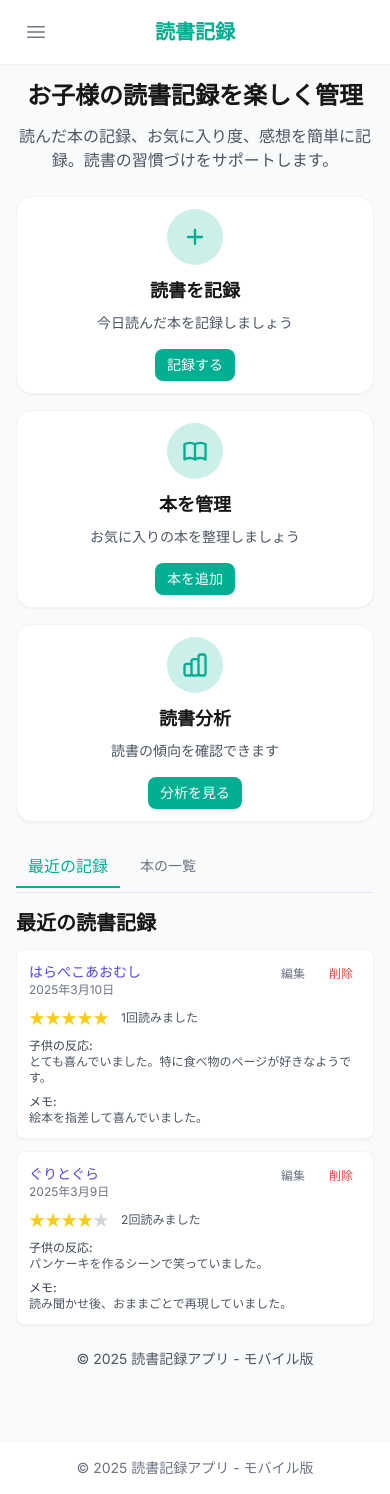
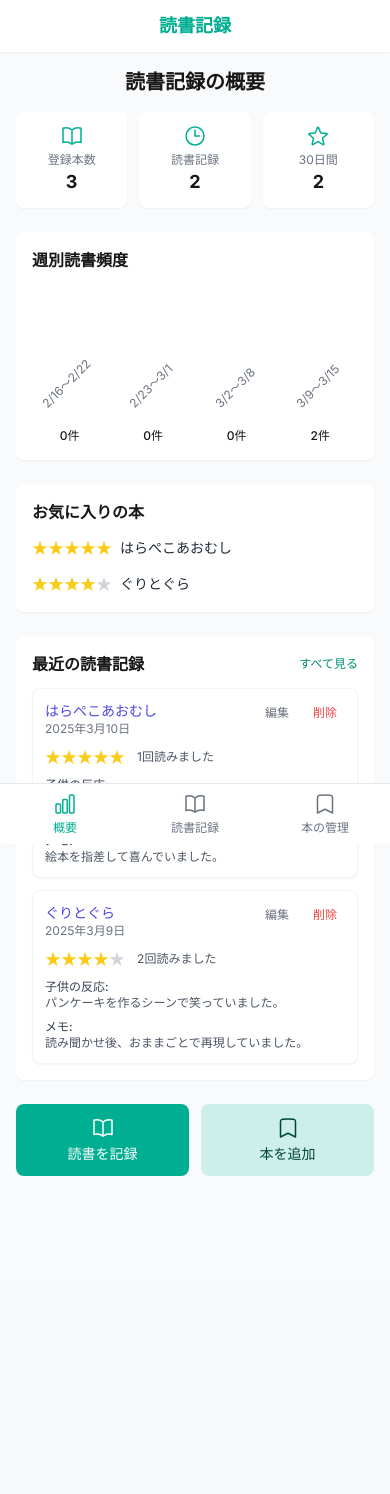
Before and after one commit to akiramotomura/reading-tracker-test, a Next.js app: page / in a window 390 px wide. After the commit the page ends 1280 px from the top, so only its background shows below. Built offline with nearby package versions, Linux system fonts and the light colour scheme.

Commit message:
Update UI: Replace Home tab with Summary, add bottom navigation for mobile

```diff
--- a/src/app/page.tsx
+++ b/src/app/page.tsx
@@ -2,14 +2,12 @@
 
 import { useState, useEffect } from 'react';
 import Link from 'next/link';
-import { useAuth } from '@/contexts/AuthContext';
+import { useReading } from '@/contexts/ReadingContext';
 import ReadingRecordList from '@/components/reading-records/ReadingRecordList';
-import BookList from '@/components/books/BookList';
+import { BookOpenIcon, ClockIcon, StarIcon, BookmarkIcon } from '@heroicons/react/24/outline';
 
-export default function Home() {
-  const { user } = useAuth();
-  const [activeTab, setActiveTab] = useState<'recent' | 'books'>('recent');
-  // 初期値として2025を設定し、クライアントサイドでのみ現在の年に更新
+export default function SummaryPage() {
+  const { books, readingRecords } = useReading();
   const [year, setYear] = useState(2025);
 
   useEffect(() => {
@@ -17,150 +15,175 @@ export default function Home() {
     setYear(new Date().getFullYear());
   }, []);
 
+  // 読書記録の統計情報を計算
+  const totalBooks = books.length;
+  const totalReadingRecords = readingRecords.length;
+
+  // 最近30日間の読書記録数
+  const thirtyDaysAgo = new Date();
+  thirtyDaysAgo.setDate(thirtyDaysAgo.getDate() - 30);
+  const recentReadingRecords = readingRecords.filter(
+    record => new Date(record.readDate) >= thirtyDaysAgo
+  );
+  const recentReadingCount = recentReadingRecords.length;
+
+  // 読書頻度（週別）
+  const weeklyReadingData: Record<string, number> = {};
+  const now = new Date();
+
+  // 過去4週間の週ごとの読書記録数を計算
+  for (let i = 0; i < 4; i++) {
+    const weekStart = new Date(now);
+    weekStart.setDate(now.getDate() - (7 * i + now.getDay()));
+    weekStart.setHours(0, 0, 0, 0);
+
+    const weekEnd = new Date(weekStart);
+    weekEnd.setDate(weekStart.getDate() + 6);
+    weekEnd.setHours(23, 59, 59, 999);
+
+    const weekLabel = `${weekStart.getMonth() + 1}/${weekStart.getDate()}〜${weekEnd.getMonth() + 1}/${weekEnd.getDate()}`;
+
+    const weekRecords = readingRecords.filter(record => {
+      const recordDate = new Date(record.readDate);
+      return recordDate >= weekStart && recordDate <= weekEnd;
+    });
+
+    weeklyReadingData[weekLabel] = weekRecords.length;
+  }
+
+  // お気に入りの本（評価の平均が高い順）
+  const bookRatings: Record<string, { sum: number; count: number }> = {};
+
+  readingRecords.forEach(record => {
+    if (!bookRatings[record.bookId]) {
+      bookRatings[record.bookId] = { sum: 0, count: 0 };
+    }
+    bookRatings[record.bookId].sum += record.favoriteRating;
+    bookRatings[record.bookId].count += 1;
+  });
+
+  const favoriteBooks = Object.entries(bookRatings)
+    .map(([bookId, { sum, count }]) => ({
+      book: books.find(b => b.id === bookId),
+      averageRating: sum / count
+    }))
+    .filter(item => item.book) // 本が見つからない場合は除外
+    .sort((a, b) => b.averageRating - a.averageRating)
+    .slice(0, 3);
+
   return (
     <div className="max-w-4xl mx-auto">
-      <section className="mb-6">
-        <h1 className="text-2xl sm:text-3xl font-bold text-center mb-3 sm:mb-4">
-          お子様の読書記録を楽しく管理
-        </h1>
-        <p className="text-center text-base sm:text-lg text-gray-600 mb-4 sm:mb-6">
-          読んだ本の記録、お気に入り度、感想を簡単に記録。読書の習慣づけをサポートします。
-        </p>
-      </section>
+      <h1 className="text-xl sm:text-2xl font-bold mb-4 text-center">読書記録の概要</h1>
 
-      <section className="grid grid-cols-1 sm:grid-cols-2 md:grid-cols-3 gap-4 sm:gap-6 mb-6 sm:mb-8">
-        <div className="card flex flex-col items-center">
-          <div className="w-14 h-14 bg-primary-100 rounded-full flex items-center justify-center mb-3 text-primary">
-            <svg
-              xmlns="http://www.w3.org/2000/svg"
-              className="h-7 w-7"
-              fill="none"
-              viewBox="0 0 24 24"
-              stroke="currentColor"
-            >
-              <path
-                strokeLinecap="round"
-                strokeLinejoin="round"
-                strokeWidth={2}
-                d="M12 6v6m0 0v6m0-6h6m-6 0H6"
-              />
-            </svg>
+      {/* 統計カード */}
+      <div className="grid grid-cols-3 gap-3 sm:gap-4 mb-6">
+        <div className="bg-white rounded-lg shadow-sm p-3 sm:p-4 flex flex-col items-center">
+          <BookOpenIcon className="h-6 w-6 text-primary-500 mb-1" />
+          <span className="text-xs sm:text-sm text-gray-500">登録本数</span>
+          <span className="text-lg sm:text-xl font-bold">{totalBooks}</span>
+        </div>
+
+        <div className="bg-white rounded-lg shadow-sm p-3 sm:p-4 flex flex-col items-center">
+          <ClockIcon className="h-6 w-6 text-primary-500 mb-1" />
+          <span className="text-xs sm:text-sm text-gray-500">読書記録</span>
+          <span className="text-lg sm:text-xl font-bold">{totalReadingRecords}</span>
+        </div>
+
+        <div className="bg-white rounded-lg shadow-sm p-3 sm:p-4 flex flex-col items-center">
+          <StarIcon className="h-6 w-6 text-primary-500 mb-1" />
+          <span className="text-xs sm:text-sm text-gray-500">30日間</span>
+          <span className="text-lg sm:text-xl font-bold">{recentReadingCount}</span>
+        </div>
+      </div>
+
+      {/* 週別読書頻度 */}
+      <div className="bg-white rounded-lg shadow-sm p-4 mb-6">
+        <h2 className="text-base sm:text-lg font-semibold mb-3">週別読書頻度</h2>
+
+        <div className="h-40 sm:h-48">
+          <div className="flex h-full items-end space-x-2">
+            {Object.entries(weeklyReadingData).reverse().map(([week, count]) => {
+              const maxCount = Math.max(...Object.values(weeklyReadingData), 1);
+              const height = count > 0 ? (count / maxCount) * 100 : 5;
+
+              return (
+                <div key={week} className="flex flex-col items-center flex-1">
+                  <div
+                    className="w-full bg-primary-500 rounded-t"
+                    style={{ height: `${height}%` }}
+                  ></div>
+                  <div className="text-xs text-gray-500 mt-1 transform -rotate-45 origin-top-left whitespace-nowrap">
+                    {week}
+                  </div>
+                  <div className="text-xs font-medium mt-3">{count}件</div>
+                </div>
+              );
+            })}
           </div>
-          <h2 className="text-lg font-semibold mb-2">読書を記録</h2>
-          <p className="text-gray-600 text-center mb-4 text-sm sm:text-base">
-            今日読んだ本を記録しましょう
-          </p>
-          <Link
-            href="/reading-records/new"
-            className="mt-auto btn btn-primary text-sm sm:text-base"
-          >
-            記録する
+        </div>
+      </div>
+
+      {/* お気に入りの本 */}
+      <div className="bg-white rounded-lg shadow-sm p-4 mb-6">
+        <h2 className="text-base sm:text-lg font-semibold mb-3">お気に入りの本</h2>
+
+        {favoriteBooks.length > 0 ? (
+          <ul className="space-y-3">
+            {favoriteBooks.map(({ book, averageRating }) => (
+              <li key={book?.id} className="flex items-center">
+                <div className="flex mr-2">
+                  {Array.from({ length: 5 }).map((_, i) => (
+                    <span
+                      key={i}
+                      className={`text-base sm:text-lg ${
+                        i < Math.round(averageRating) ? 'text-yellow-400' : 'text-gray-300'
+                      }`}
+                    >
+                      ★
+                    </span>
+                  ))}
+                </div>
+                <Link href={`/books/${book?.id}`} className="text-sm sm:text-base text-gray-800 hover:text-primary-600 truncate">
+                  {book?.title}
+                </Link>
+              </li>
+            ))}
+          </ul>
+        ) : (
+          <p className="text-gray-500 text-sm">まだお気に入りの本はありません</p>
+        )}
+      </div>
+
+      {/* 最近の読書記録 */}
+      <div className="bg-white rounded-lg shadow-sm p-4 mb-6">
+        <div className="flex justify-between items-center mb-3">
+          <h2 className="text-base sm:text-lg font-semibold">最近の読書記録</h2>
+          <Link href="/reading-records" className="text-xs sm:text-sm text-primary-600 hover:text-primary-800">
+            すべて見る
           </Link>
         </div>
 
-        <div className="card flex flex-col items-center">
-          <div className="w-14 h-14 bg-primary-100 rounded-full flex items-center justify-center mb-3 text-primary">
-            <svg
-              xmlns="http://www.w3.org/2000/svg"
-              className="h-7 w-7"
-              fill="none"
-              viewBox="0 0 24 24"
-              stroke="currentColor"
-            >
-              <path
-                strokeLinecap="round"
-                strokeLinejoin="round"
-                strokeWidth={2}
-                d="M12 6.253v13m0-13C10.832 5.477 9.246 5 7.5 5S4.168 5.477 3 6.253v13C4.168 18.477 5.754 18 7.5 18s3.332.477 4.5 1.253m0-13C13.168 5.477 14.754 5 16.5 5c1.747 0 3.332.477 4.5 1.253v13C19.832 18.477 18.247 18 16.5 18c-1.746 0-3.332.477-4.5 1.253"
-              />
-            </svg>
-          </div>
-          <h2 className="text-lg font-semibold mb-2">本を管理</h2>
-          <p className="text-gray-600 text-center mb-4 text-sm sm:text-base">
-            お気に入りの本を整理しましょう
-          </p>
-          <Link
-            href="/books/new"
-            className="mt-auto btn btn-primary text-sm sm:text-base"
-          >
-            本を追加
-          </Link>
-        </div>
+        <ReadingRecordList limit={3} />
+      </div>
 
-        <div className="card flex flex-col items-center">
-          <div className="w-14 h-14 bg-primary-100 rounded-full flex items-center justify-center mb-3 text-primary">
-            <svg
-              xmlns="http://www.w3.org/2000/svg"
-              className="h-7 w-7"
-              fill="none"
-              viewBox="0 0 24 24"
-              stroke="currentColor"
-            >
-              <path
-                strokeLinecap="round"
-                strokeLinejoin="round"
-                strokeWidth={2}
-                d="M9 19v-6a2 2 0 00-2-2H5a2 2 0 00-2 2v6a2 2 0 002 2h2a2 2 0 002-2zm0 0V9a2 2 0 012-2h2a2 2 0 012 2v10m-6 0a2 2 0 002 2h2a2 2 0 002-2m0 0V5a2 2 0 012-2h2a2 2 0 012 2v14a2 2 0 01-2 2h-2a2 2 0 01-2-2z"
-              />
-            </svg>
-          </div>
-          <h2 className="text-lg font-semibold mb-2">読書分析</h2>
-          <p className="text-gray-600 text-center mb-4 text-sm sm:text-base">
-            読書の傾向を確認できます
-          </p>
-          <Link
-            href="/analytics"
-            className="mt-auto btn btn-primary text-sm sm:text-base"
-          >
-            分析を見る
-          </Link>
-        </div>
-      </section>
+      {/* クイックアクション */}
+      <div className="grid grid-cols-2 gap-3 sm:gap-4 mb-6">
+        <Link
+          href="/reading-records/new"
+          className="bg-primary-500 text-white rounded-lg p-3 sm:p-4 text-center flex flex-col items-center"
+        >
+          <BookOpenIcon className="h-6 w-6 mb-1" />
+          <span className="text-sm sm:text-base font-medium">読書を記録</span>
+        </Link>
 
-      <section className="mb-6 sm:mb-8">
-        <div className="flex justify-between items-center mb-4">
-          <div className="flex space-x-2 sm:space-x-4 border-b border-gray-200 w-full overflow-x-auto pb-1 scrollbar-hide">
-            <button
-              className={`py-2 px-3 sm:px-4 whitespace-nowrap ${
-                activeTab === 'recent'
-                  ? 'tab-active'
-                  : 'tab'
-              }`}
-              onClick={() => setActiveTab('recent')}
-            >
-              最近の記録
-            </button>
-            <button
-              className={`py-2 px-3 sm:px-4 whitespace-nowrap ${
-                activeTab === 'books'
-                  ? 'tab-active'
-                  : 'tab'
-              }`}
-              onClick={() => setActiveTab('books')}
-            >
-              本の一覧
-            </button>
-          </div>
-        </div>
-
-        {activeTab === 'recent' ? (
-          <>
-            <h2 className="text-xl font-semibold mb-3 sm:mb-4">最近の読書記録</h2>
-            <ReadingRecordList limit={5} />
-          </>
-        ) : (
-          <>
-            <h2 className="text-xl font-semibold mb-3 sm:mb-4">登録されている本</h2>
-            <BookList limit={6} />
-          </>
-        )}
-      </section>
-
-      <section className="text-center mb-6 sm:mb-8">
-        <p className="text-gray-600 text-sm">
-          © {year} 読書記録アプリ - モバイル版
-        </p>
-      </section>
+        <Link
+          href="/books/new"
+          className="bg-primary-100 text-primary-800 rounded-lg p-3 sm:p-4 text-center flex flex-col items-center"
+        >
+          <BookmarkIcon className="h-6 w-6 mb-1" />
+          <span className="text-sm sm:text-base font-medium">本を追加</span>
+        </Link>
+      </div>
     </div>
   );
 }
--- a/src/components/layout/Layout.tsx
+++ b/src/components/layout/Layout.tsx
@@ -19,10 +19,10 @@ export default function Layout({ children }: LayoutProps) {
   return (
     <div className="min-h-screen bg-gray-50">
       <Navbar />
-      <main className="container mx-auto px-4 py-4 sm:py-6 max-w-lg sm:max-w-xl md:max-w-2xl lg:max-w-4xl">
+      <main className="container mx-auto px-4 py-4 sm:py-6 max-w-lg sm:max-w-xl md:max-w-2xl lg:max-w-4xl pb-20 sm:pb-6">
         {children}
       </main>
-      <footer className="bg-white border-t border-gray-100 mt-8">
+      <footer className="bg-white border-t border-gray-100 mt-8 hidden sm:block">
         <div className="container mx-auto px-4 py-4 sm:py-6 text-center text-gray-500 text-sm">
           <p>© {year} 読書記録アプリ - モバイル版</p>
         </div>
--- a/src/components/layout/Navbar.tsx
+++ b/src/components/layout/Navbar.tsx
@@ -1,25 +1,20 @@
 'use client';
 
 import { Fragment, useState, useEffect } from 'react';
-import { Disclosure, Menu, Transition } from '@headlessui/react';
-import { Bars3Icon, XMarkIcon } from '@heroicons/react/24/outline';
+import { Disclosure } from '@headlessui/react';
+import { Bars3Icon, XMarkIcon, BookOpenIcon, ChartBarIcon, BookmarkIcon } from '@heroicons/react/24/outline';
 import Link from 'next/link';
 import { usePathname } from 'next/navigation';
 
 // モバイル版のナビゲーション
 const navigation = [
-  { name: 'ホーム', href: '/', current: true },
-  { name: '読書記録', href: '/reading-records', current: false },
-  { name: '本の管理', href: '/books', current: false },
-  { name: '分析', href: '/analytics', current: false },
+  { name: '概要', href: '/', icon: ChartBarIcon, current: true },
+  { name: '読書記録', href: '/reading-records', icon: BookOpenIcon, current: false },
+  { name: '本の管理', href: '/books', icon: BookmarkIcon, current: false },
 ];
 
 function classNames(...classes: string[]) {
   return classes.filter(Boolean).join(' ');
-}
-
-interface MenuItemProps {
-  active: boolean;
 }
 
 interface DisclosureRenderProps {
@@ -40,28 +35,16 @@ export default function Navbar() {
   }, [pathname]);
 
   return (
-    <Disclosure as="nav" className="bg-white shadow-sm sticky top-0 z-10">
-      {({ open }: DisclosureRenderProps) => (
     <>
+      {/* デスクトップ用トップナビゲーション */}
+      <div className="hidden sm:block bg-white shadow-sm sticky top-0 z-10">
         <div className="mx-auto max-w-7xl px-4 sm:px-6 lg:px-8">
           <div className="relative flex h-16 items-center justify-between">
-              <div className="absolute inset-y-0 left-0 flex items-center sm:hidden">
-                <Disclosure.Button className="inline-flex items-center justify-center rounded-full p-2 text-gray-500 hover:bg-primary-50 hover:text-primary focus:outline-none">
-                  <span className="sr-only">メニューを開く</span>
-                  {open ? (
-                    <XMarkIcon className="block h-6 w-6" aria-hidden="true" />
-                  ) : (
-                    <Bars3Icon className="block h-6 w-6" aria-hidden="true" />
-                  )}
-                </Disclosure.Button>
-              </div>
-              <div className="flex flex-1 items-center justify-center sm:items-stretch sm:justify-start">
             <div className="flex flex-shrink-0 items-center">
               <Link href="/" className="text-primary text-xl font-bold">
                 読書記録
               </Link>
             </div>
-                <div className="hidden sm:ml-6 sm:block">
             <div className="flex space-x-4">
               {updatedNavigation.map((item) => (
                 <Link
@@ -82,30 +65,37 @@ export default function Navbar() {
           </div>
         </div>
       </div>
-          </div>
 
-          <Disclosure.Panel className="sm:hidden">
-            <div className="space-y-1 px-2 pb-3 pt-2">
-              {updatedNavigation.map((item) => (
-                <Disclosure.Button
+      {/* モバイル用ボトムタブナビゲーション */}
+      <div className="sm:hidden fixed bottom-0 left-0 right-0 bg-white border-t border-gray-200 z-10">
+        <div className="grid grid-cols-3">
+          {updatedNavigation.map((item) => {
+            const Icon = item.icon;
+            return (
+              <Link
                 key={item.name}
-                  as={Link}
                 href={item.href}
                 className={classNames(
                   item.current
-                      ? 'bg-primary-50 text-primary'
-                      : 'text-gray-500 hover:bg-primary-50 hover:text-primary',
-                    'block rounded-xl px-3 py-2 text-base font-medium'
+                    ? 'text-primary'
+                    : 'text-gray-500',
+                  'flex flex-col items-center justify-center py-2'
                 )}
-                  aria-current={item.current ? 'page' : undefined}
               >
-                  {item.name}
-                </Disclosure.Button>
-              ))}
+                <Icon className="h-6 w-6" aria-hidden="true" />
+                <span className="text-xs mt-1">{item.name}</span>
+              </Link>
+            );
+          })}
         </div>
-          </Disclosure.Panel>
+      </div>
+
+      {/* モバイル用ヘッダー（タイトルのみ） */}
+      <div className="sm:hidden bg-white shadow-sm sticky top-0 z-10">
+        <div className="px-4 py-3 flex items-center justify-center">
+          <div className="text-primary text-lg font-bold">読書記録</div>
+        </div>
+      </div>
     </>
-      )}
-    </Disclosure>
   );
 }
```
Lines whose indentation alone changed are shown as unchanged.
